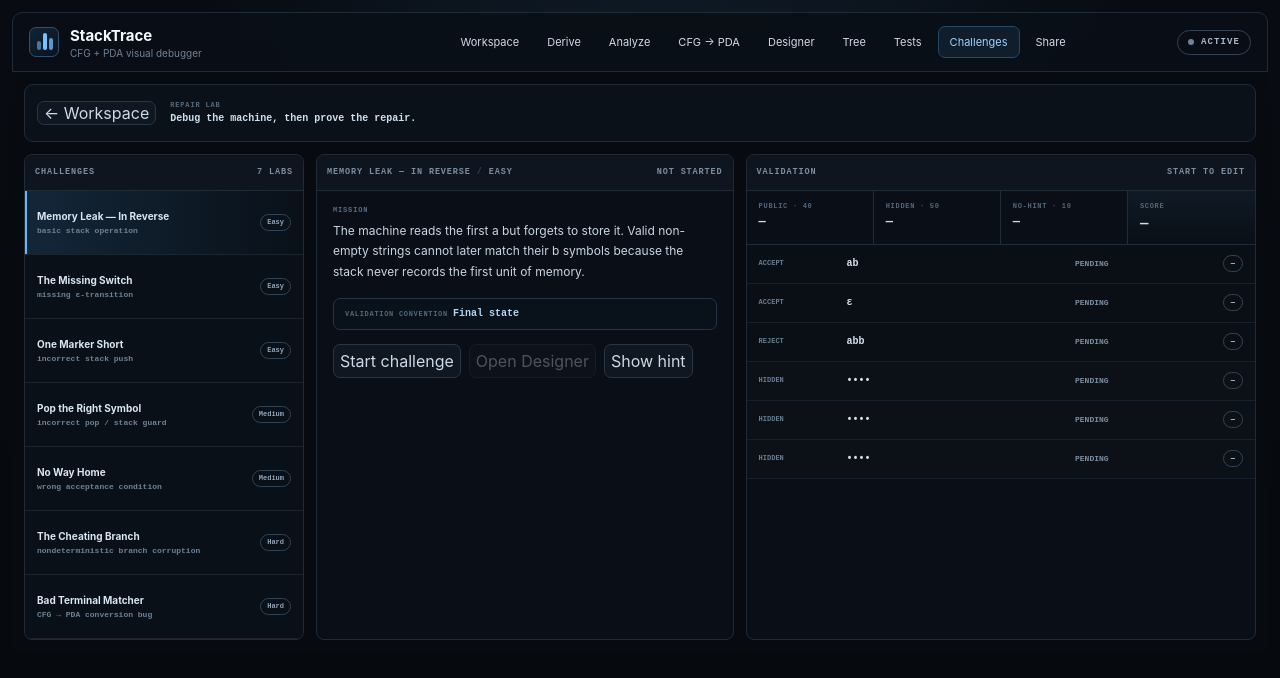
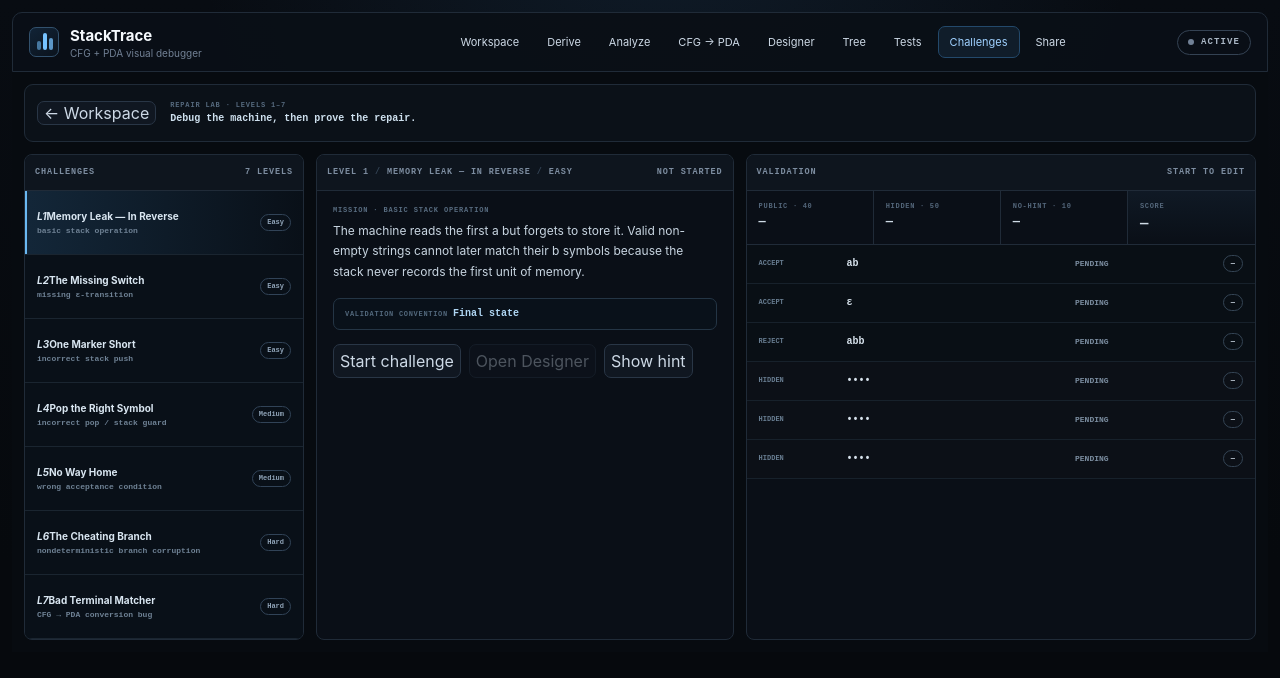
Before and after one commit to KuantumKnight/StackTrace, a React (Vite) app: page / in a window 1280 px wide. Both pictures are taken after a click on the button "Challenges". Shown: the top 678 px of the page. Built offline with nearby package versions, Linux system fonts and the light colour scheme.

Commit message:
feat(challenges): surface seven-level progression

```diff
--- a/src/components/ChallengeMode.tsx
+++ b/src/components/ChallengeMode.tsx
@@ -59,15 +59,15 @@ export function ChallengeMode({ machine, mode, activeChallengeId, onSetActiveCha
     <section className="challenge-workspace">
       <div className="challenge-toolbar">
         <button onClick={onBack}>← Workspace</button>
-        <div><small>REPAIR LAB</small><strong>Debug the machine, then prove the repair.</strong></div>
+        <div><small>REPAIR LAB · LEVELS 1–7</small><strong>Debug the machine, then prove the repair.</strong></div>
       </div>
 
       <div className="challenge-layout">
         <aside className="panel challenge-list">
-          <div className="panel-heading"><span>CHALLENGES</span><span>{challenges.length} LABS</span></div>
+          <div className="panel-heading"><span>CHALLENGES</span><span>{challenges.length} LEVELS</span></div>
           {challenges.map((challenge) => (
             <button key={challenge.id} className={challenge.id === selected.id ? 'selected' : ''} onClick={() => selectChallenge(challenge.id)}>
-              <span><b>{challenge.title}</b><small>{challenge.concept}</small></span>
+              <span><b><em>L{challenge.level}</em>{challenge.title}</b><small>{challenge.concept}</small></span>
               <i>{challenge.id === activeChallengeId ? 'ACTIVE' : challenge.difficulty}</i>
             </button>
           ))}
@@ -75,8 +75,8 @@ export function ChallengeMode({ machine, mode, activeChallengeId, onSetActiveCha
 
         <div className="challenge-main">
           <section className="panel challenge-briefing">
-            <div className="panel-heading"><div><span>{selected.title.toUpperCase()}</span><span className="heading-separator">/</span><span>{selected.difficulty.toUpperCase()}</span></div><span>{isActive ? 'ACTIVE' : 'NOT STARTED'}</span></div>
-            <div className="challenge-copy"><small>MISSION</small><p>{selected.briefing}</p></div>
+            <div className="panel-heading"><div><span>LEVEL {selected.level}</span><span className="heading-separator">/</span><span>{selected.title.toUpperCase()}</span><span className="heading-separator">/</span><span>{selected.difficulty.toUpperCase()}</span></div><span>{isActive ? 'ACTIVE' : 'NOT STARTED'}</span></div>
+            <div className="challenge-copy"><small>MISSION · {selected.concept.toUpperCase()}</small><p>{selected.briefing}</p></div>
             <div className="challenge-mode-note">
               <small>VALIDATION CONVENTION</small>
               <strong>{challengeMode === 'final-state' ? 'Final state' : 'Empty stack'}</strong>
@@ -115,7 +115,7 @@ export function ChallengeMode({ machine, mode, activeChallengeId, onSetActiveCha
                 </div>
               ))}
             </div>
-            {solved && <div className="challenge-solved"><span>✓</span><div><strong>Repair verified · {score}/100.</strong><small>All public and hidden assertions pass using {challengeMode === 'final-state' ? 'final-state' : 'empty-stack'} acceptance.</small></div></div>}
+            {solved && <div className="challenge-solved"><span>✓</span><div><strong>Level {selected.level} repair verified · {score}/100.</strong><small>All public and hidden assertions pass using {challengeMode === 'final-state' ? 'final-state' : 'empty-stack'} acceptance.</small></div></div>}
           </section>
         </div>
       </div>
```
